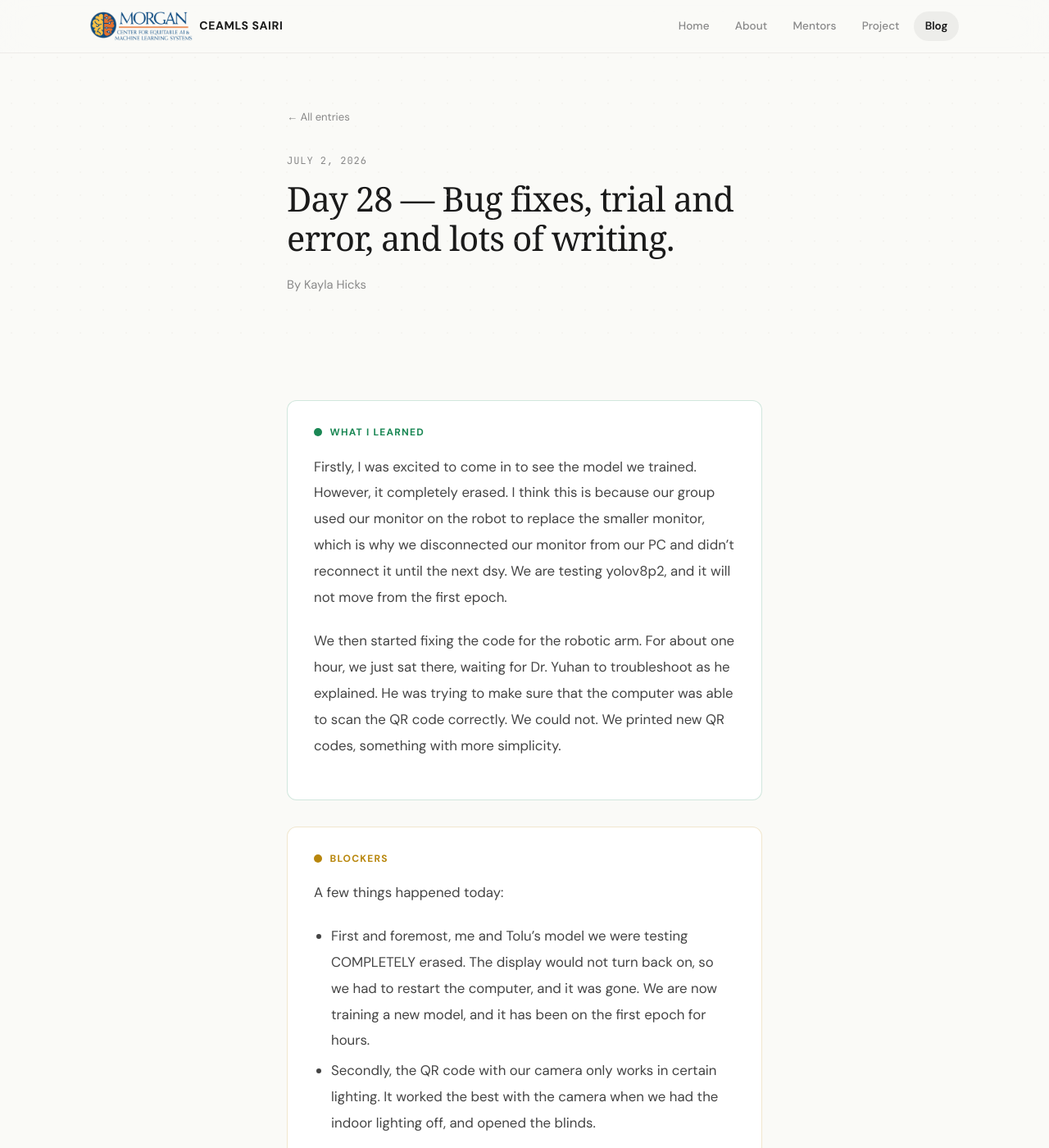
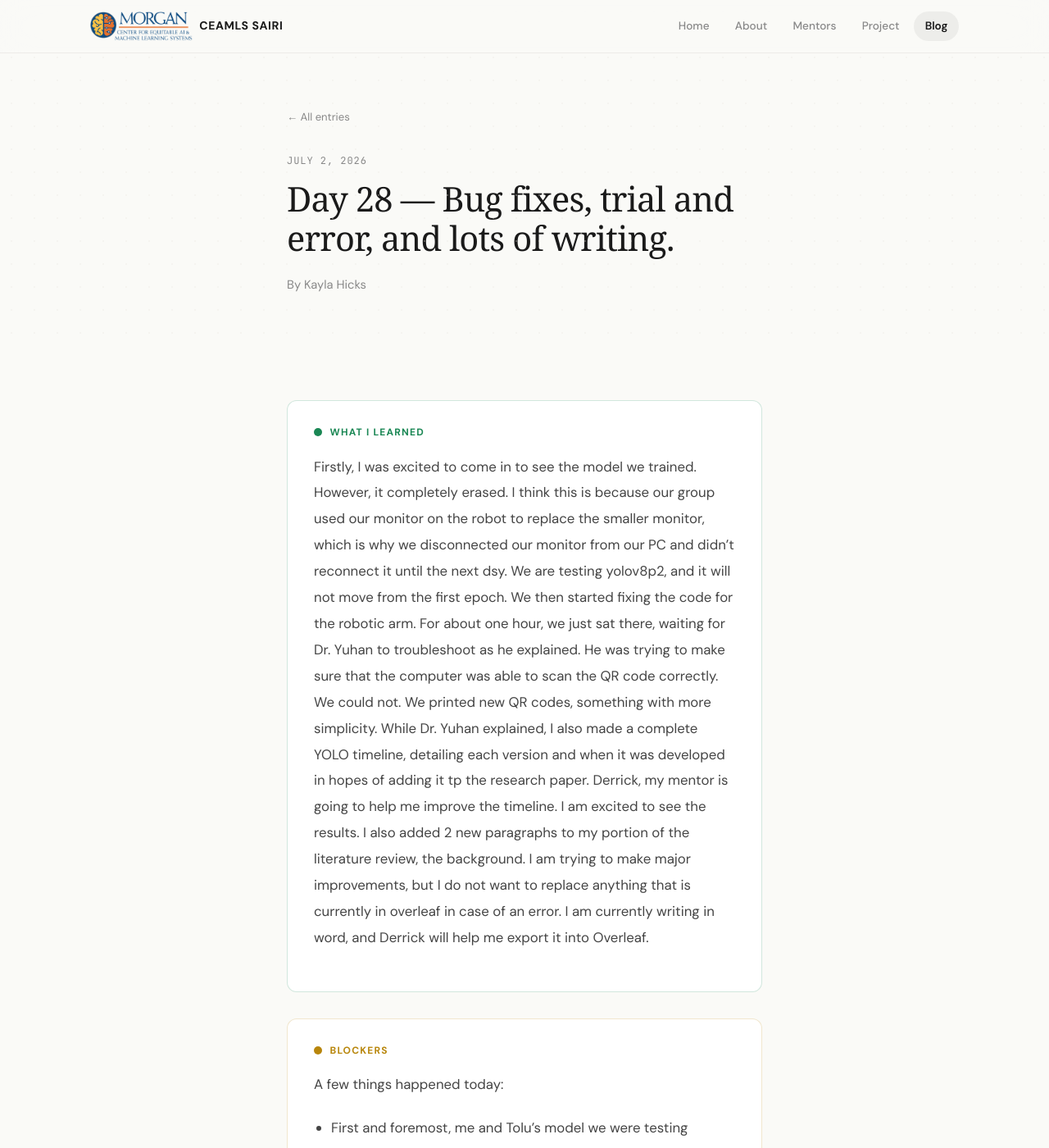
Before and after one commit to kaylahicks192/kaylahicks192ceamls26.github.io, a Jekyll site: the page built from _posts/2026-07-02-day-28.md, in a window 1280 px wide and 1400 px high. Shown: the whole window at 82% size. Built offline with Jekyll 4.4.1, drawn with Linux system fonts in a browser that asks for light colours; some web fonts are replaced.

Commit message:
Update 2026-07-02-day-28.md

```diff
--- a/_posts/2026-07-02-day-28.md
+++ b/_posts/2026-07-02-day-28.md
@@ -9,10 +9,13 @@ what_i_learned: |
   Firstly, I was excited to come in to see the model we trained. However, it completely erased. I think this is because our group used our monitor
   on the robot to replace the smaller monitor, which is why we disconnected our monitor from our PC and didn't reconnect it until the next dsy.
   We are testing yolov8p2, and it will not move from the first epoch.
-
   We then started fixing the code for the robotic arm. For about one hour, we just sat there, waiting for Dr. Yuhan to troubleshoot as he
   explained. He was trying to make sure that the computer was able to scan the QR code correctly. We could not. We printed new QR codes, something with
   more simplicity.
+  While Dr. Yuhan explained, I also made a complete YOLO timeline, detailing each version and when it was developed in hopes of adding it
+  tp the research paper. Derrick, my mentor is going to help me improve the timeline. I am excited to see the results. I also added 2 new
+  paragraphs to my portion of the literature review, the background. I am trying to make major improvements, but I do not want to replace
+  anything that is currently in overleaf in case of an error. I am currently writing in word, and Derrick will help me export it into Overleaf.
 
 blockers: |
   A few things happened today:
```
